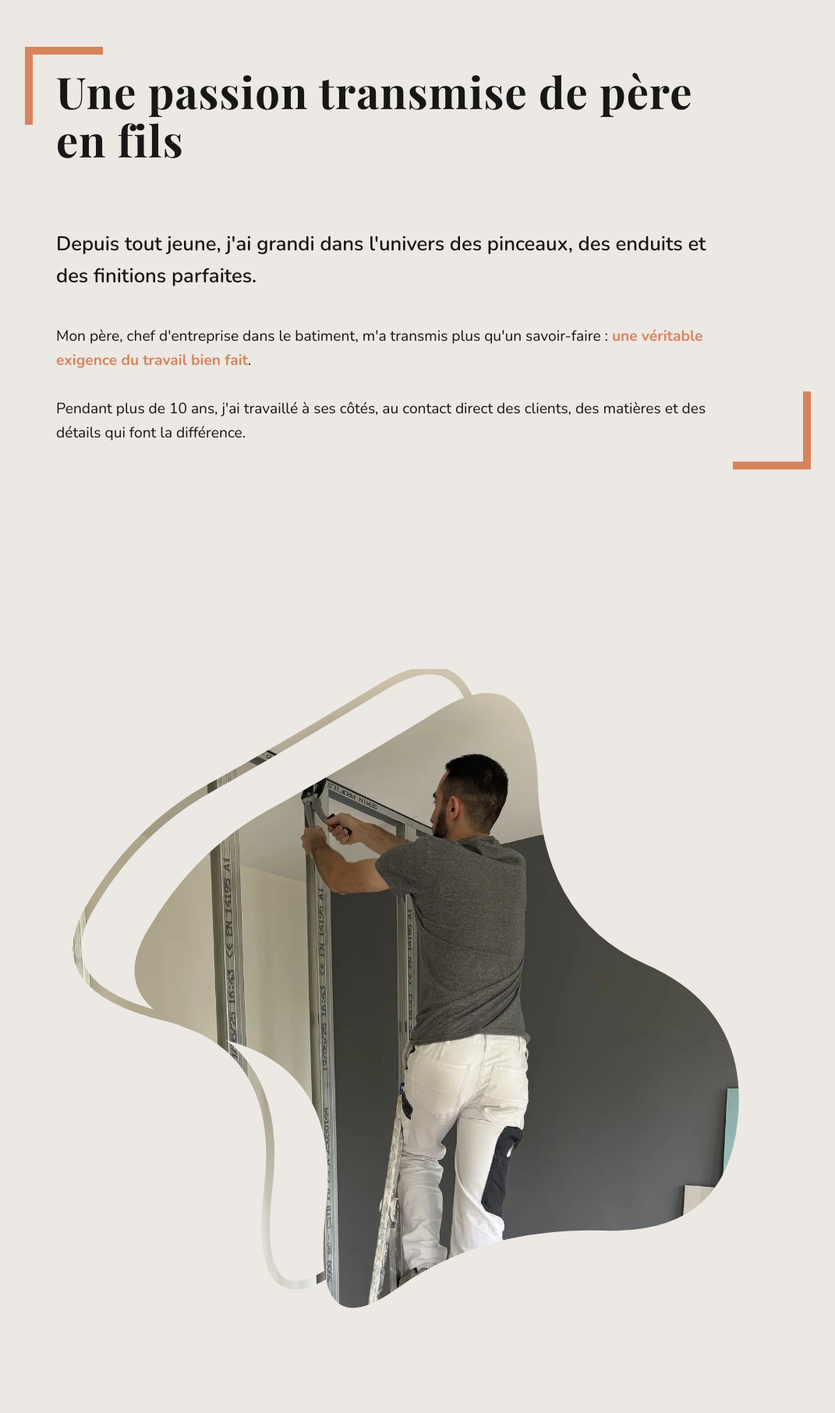
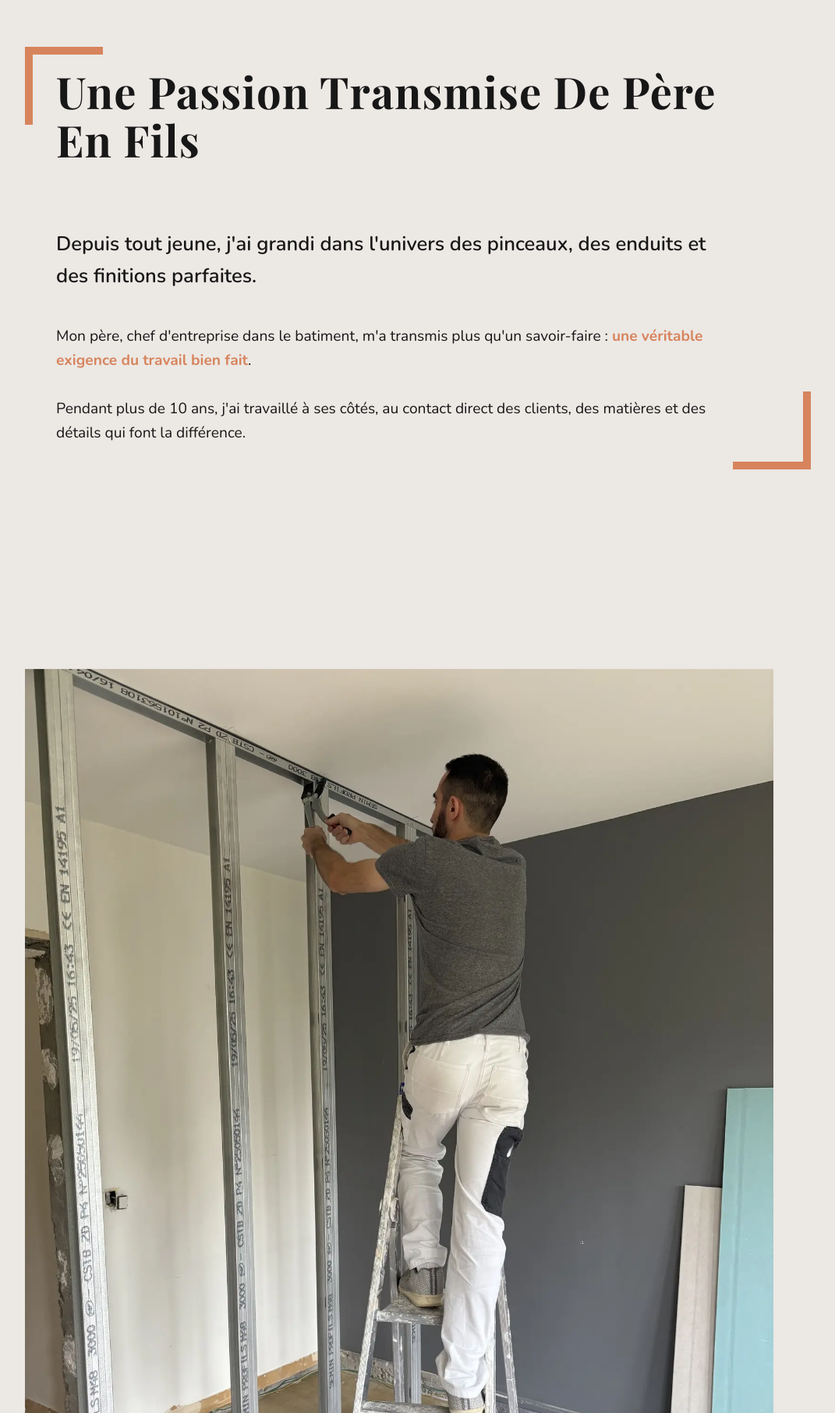
Before and after one commit to aurelienog/renov, a Next.js app: page /about in a window 1280 px wide. Shown: the part 988-2800 px from the top of the page at 78% size, without its empty margins (128-1199 px from the left). Built offline with nearby package versions, Linux system fonts and the light colour scheme; a web font is replaced by a local one.

Commit message:
update blob

```diff
--- a/src/app/globals.css
+++ b/src/app/globals.css
@@ -40,7 +40,7 @@ input, textarea, select, button {
 }
 
 h1 { font-size: clamp(2.8rem, 10vw, 4.5rem);  text-transform: uppercase; }
-:is(h2, caption) { font-size: clamp(2rem, 10vw, 3.5rem); margin-bottom: 8rem; letter-spacing: 0.02em;}
+:is(h2, caption) { font-size: clamp(2rem, 10vw, 3.5rem); margin-bottom: 8rem; letter-spacing: 0.02em; text-transform: capitalize;}
 h3 { font-size: 1.625rem; }
 
 
--- a/src/sections-about/conflict-section/styles.module.css
+++ b/src/sections-about/conflict-section/styles.module.css
@@ -13,13 +13,9 @@
   & figure {
     position: relative;
     width: 100%;
-    aspect-ratio: 4 / 3;
+    aspect-ratio: 3 / 4;
 
     & img {
-    mask-image: url('/assets/masks/blob2.svg');
-    mask-repeat: no-repeat;
-    mask-size: cover;
-    mask-position: 0 60%;
     transform:rotateY(180deg);
     }
   }
--- a/src/sections-about/story-section/styles.module.css
+++ b/src/sections-about/story-section/styles.module.css
@@ -22,7 +22,6 @@
     mask-image: url('/assets/masks/blob.svg');
     mask-repeat: no-repeat;
     mask-size: contain;
-    mask-position: -30px -30%;
   }
 }
 
@@ -34,6 +33,7 @@
 
   & > figure {
       margin: 10rem 0 0;
+      mask-image: none;
     }
 
   & p:first-of-type{
```
Also changed, not shown: public/assets/masks/blob.svg, public/assets/masks/blob2.svg.
